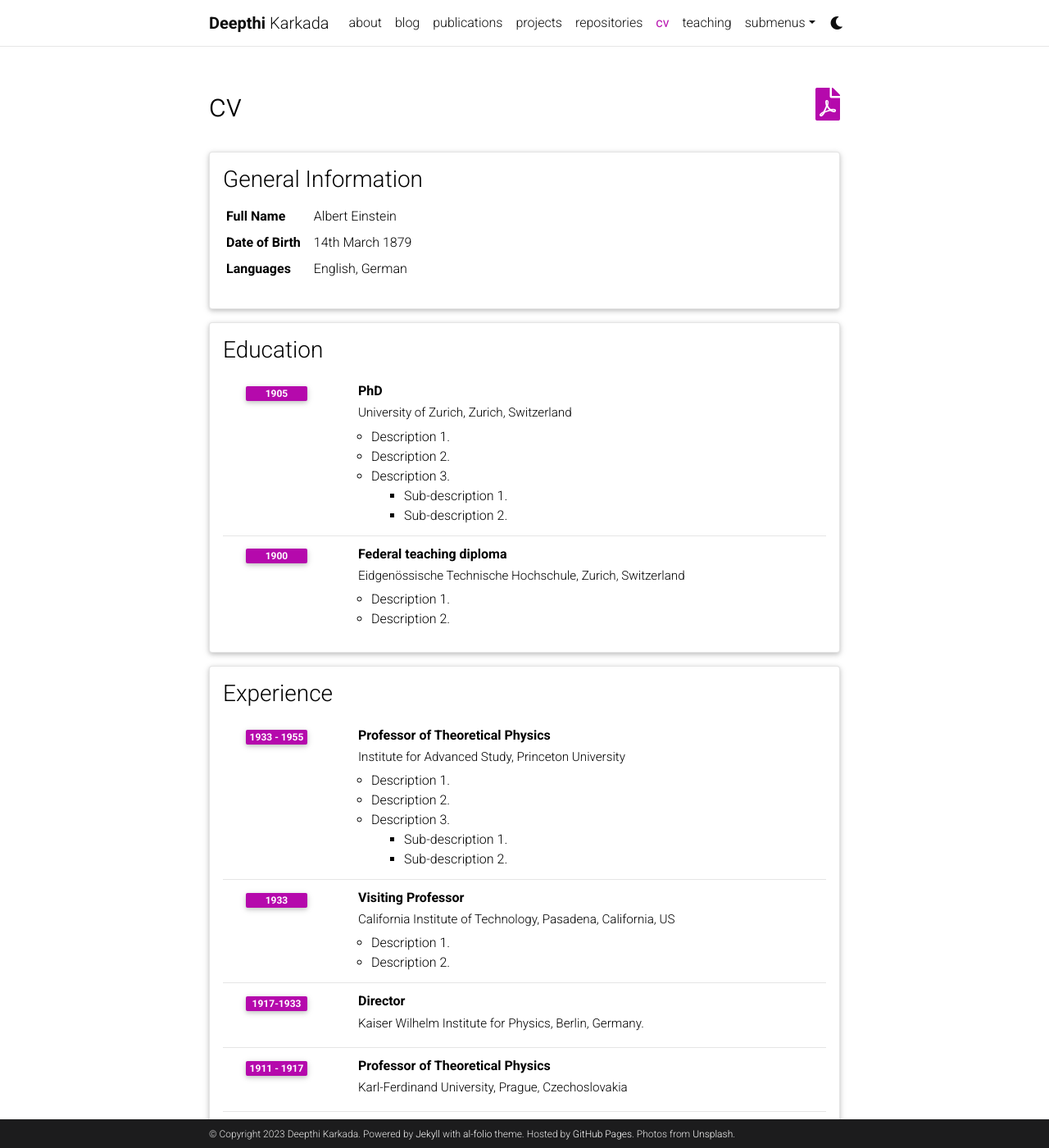
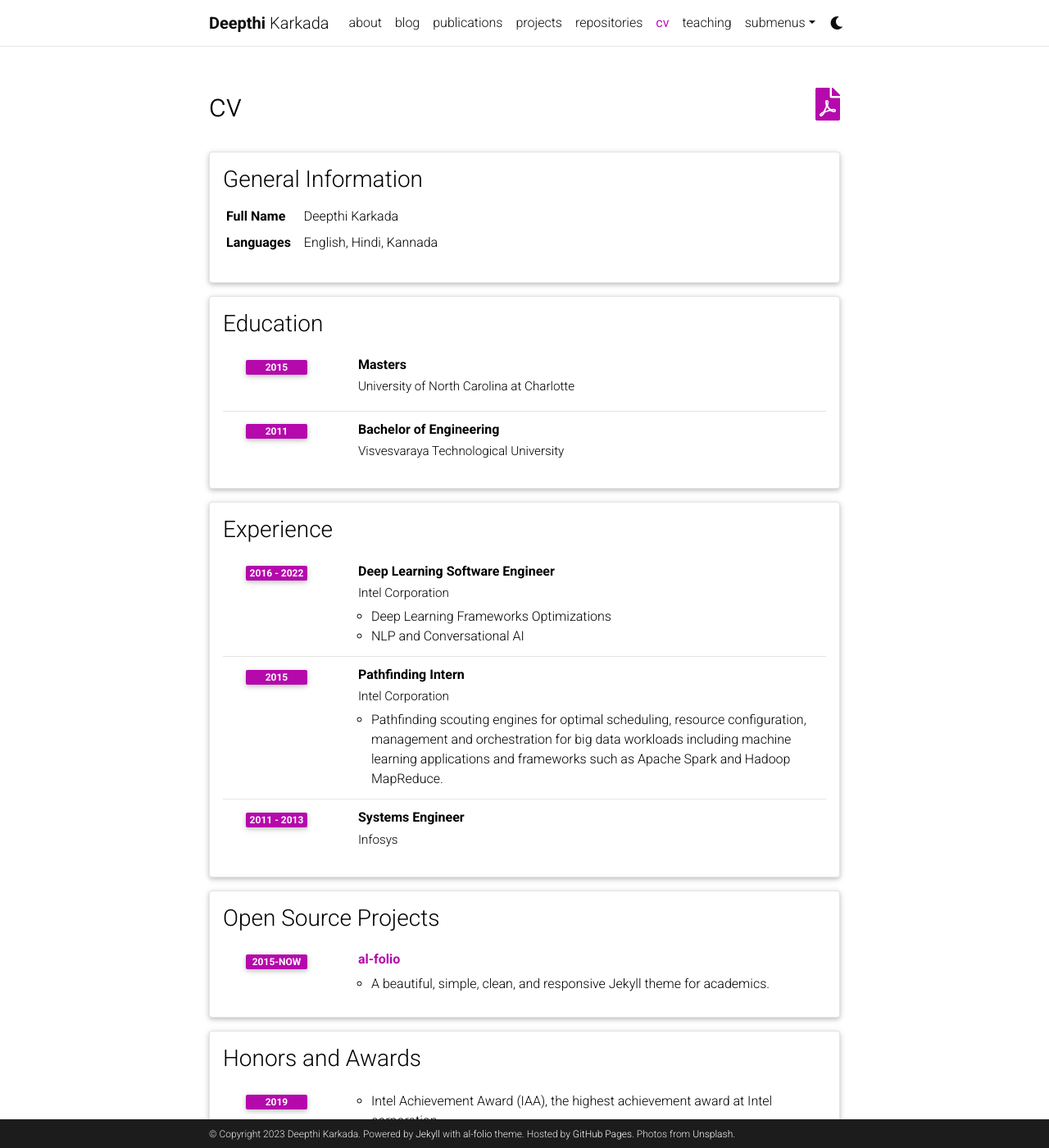
Before and after one commit to deepkarkada/deepkarkada.github.io, a Jekyll site: the page built from _pages/cv.md, in a window 1280 px wide and 1400 px high. Shown: the whole window at 82% size. Built offline with Jekyll 4.4.1, drawn with Linux system fonts in a browser that asks for light colours; comment, search, counter and statistics services are not loaded; a style sheet for code colours, icons or effects is not loaded; some of the changed text lies outside the part shown.

Commit message:
Updating CV

```diff
--- a/_data/cv.yml
+++ b/_data/cv.yml
@@ -2,64 +2,52 @@
   type: map
   contents:
     - name: Full Name
-      value: Albert Einstein
-    - name: Date of Birth
-      value: 14th March 1879
+      value: Deepthi Karkada
     - name: Languages
-      value: English, German
+      value: English, Hindi, Kannada
 
 - title: Education
   type: time_table
   contents:
-    - title: PhD
-      institution: University of Zurich, Zurich, Switzerland
-      year: 1905
-      description:
-        - Description 1.
-        - Description 2.
-        - title: Description 3.
-          contents:
-            - Sub-description 1.
-            - Sub-description 2.
-    - title: Federal teaching diploma
-      institution: Eidgenössische Technische Hochschule, Zurich, Switzerland
-      year: 1900
-      description:
-        - Description 1.
-        - Description 2.
+    - title: Masters
+      institution: University of North Carolina at Charlotte
+      year: 2015
+    - title: Bachelor of Engineering
+      institution: Visvesvaraya Technological University
+      year: 2011
 
 - title: Experience
   type: time_table
   contents:
-    - title: Professor of Theoretical Physics
-      institution: Institute for Advanced Study, Princeton University
-      year: 1933 - 1955
+    - title: Deep Learning Software Engineer
+      institution: Intel Corporation
+      year: 2016 - 2022
       description:
-        - Description 1.
-        - Description 2.
-        - title: Description 3.
-          contents:
-            - Sub-description 1.
-            - Sub-description 2.
-    - title: Visiting Professor
-      institution: California Institute of Technology, Pasadena, California, US
-      year: 1933
+        - Deep Learning Frameworks Optimizations
+        - NLP and Conversational AI
+        #- title: Description 3.
+        #  contents:
+        #    - Sub-description 1.
+        #    - Sub-description 2.
+    - title: Pathfinding Intern
+      institution: Intel Corporation
+      year: 2015
       description:
-        - Description 1.
-        - Description 2.
+        - Pathfinding scouting engines for optimal scheduling, resource configuration, management and orchestration for big data workloads including machine learning applications and frameworks such as Apache Spark and Hadoop MapReduce.
+        #- Description 2.
 
-    - title: Director
-      institution: Kaiser Wilhelm Institute for Physics, Berlin, Germany.
-      year: 1917-1933
+    - title: Systems Engineer
+      institution: Infosys
+      year: 2011 - 2013
 
-    - title: Professor of Theoretical Physics
-      institution: Karl-Ferdinand University, Prague, Czechoslovakia
-      year: 1911 - 1917
-      description:
+    # - title: Professor of Theoretical Physics
+    #   institution: Karl-Ferdinand University, Prague, Czechoslovakia
+    #   year: 1911 - 1917
+    #   description:
 
-    - title: Associate Professor of Theoretical Physics
-      institution: University of Zurich, Zurich, Switzerland
-      year: 1909 - 1911
+    # - title: Associate Professor of Theoretical Physics
+    #   institution: University of Zurich, Zurich, Switzerland
+    #   year: 1909 - 1911
 
 - title: Open Source Projects
   type: time_table
@@ -71,13 +59,13 @@
 - title: Honors and Awards
   type: time_table
   contents:
-    - year: 1921
+    - year: 2019
       items:
-        - Nobel Prize in Physics
-        - Matteucci Medal
-    - year: 2029
+        - Intel Achievement Award (IAA), the highest achievement award at Intel corporation.
+        #- Matteucci Medal
+    - year: 2018
       items:
-        - Max Planck Medal
+        - Offered travel grant for attendance at the Workshop for Young Female Researchers in Speech Science & Technology at Interspeech.
 
 - title: Academic Interests
   type: nested_list
```
